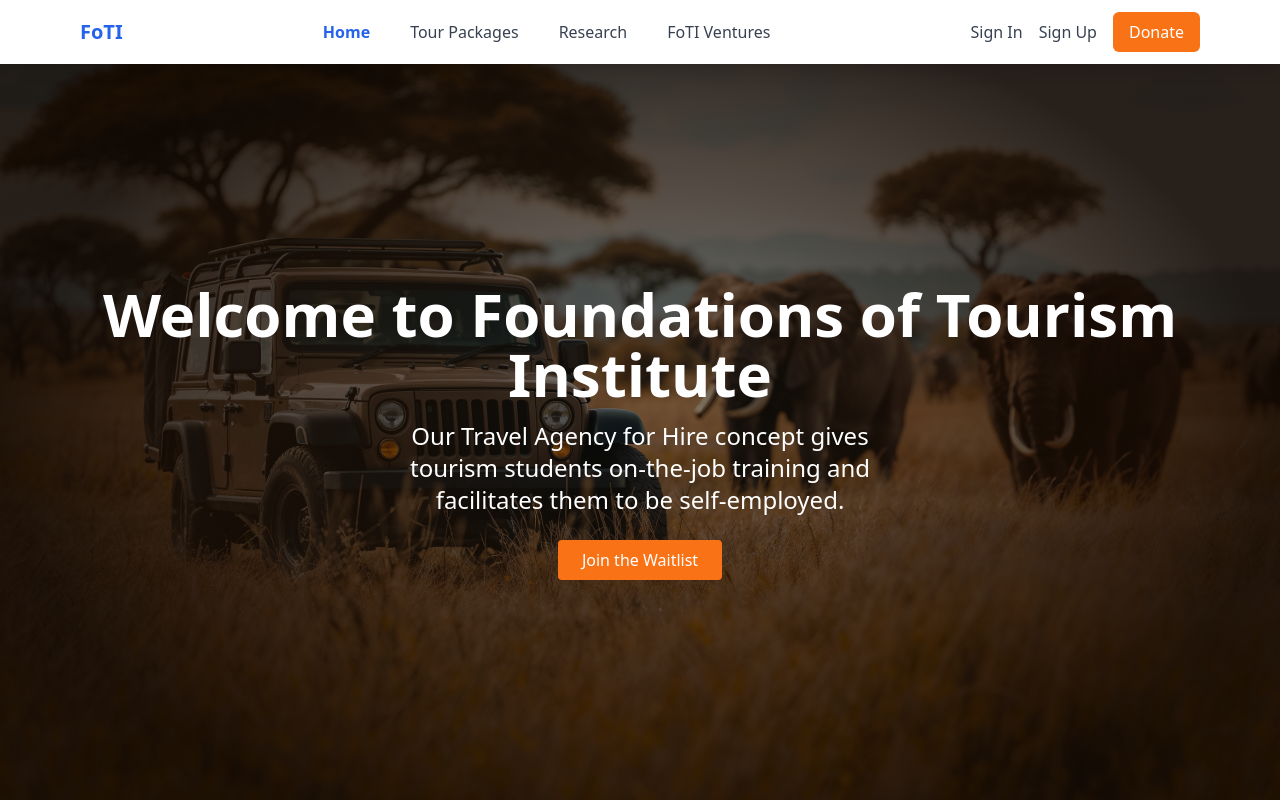
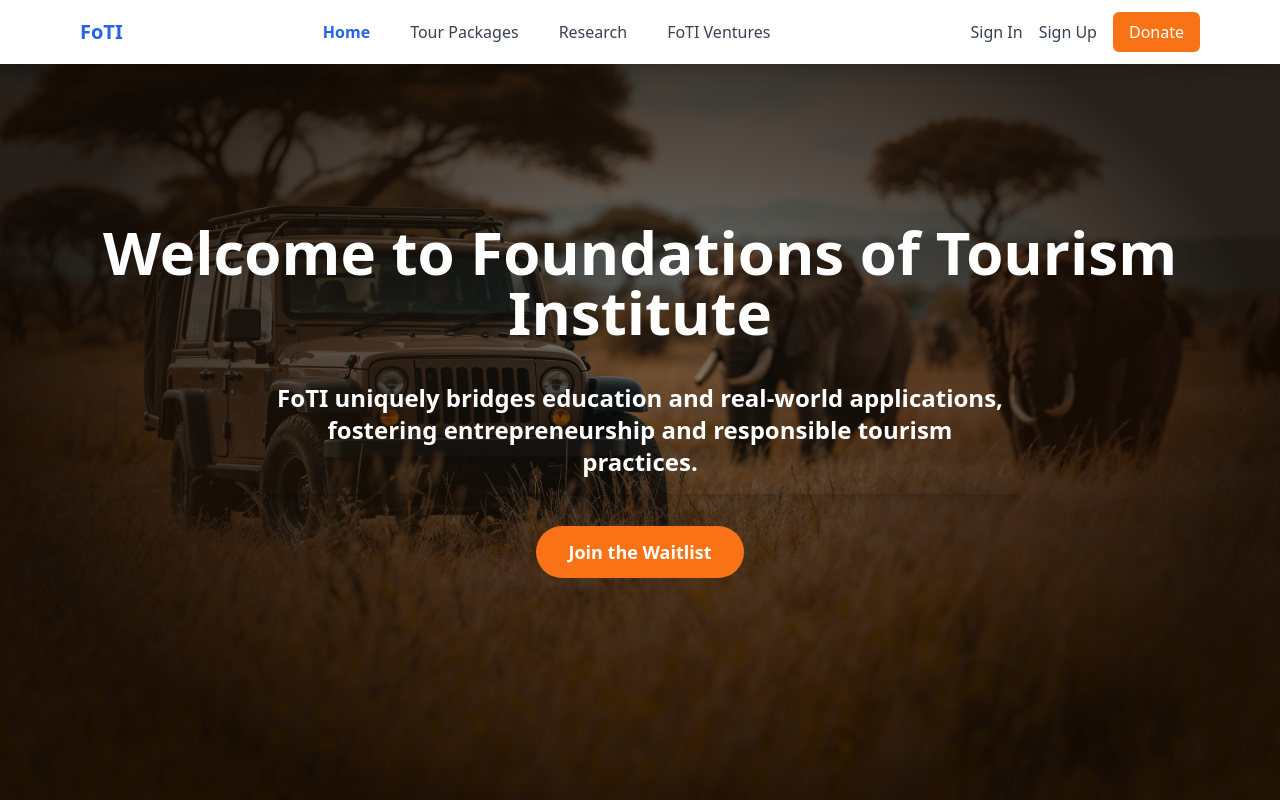
Before and after one commit to musaucrea/FOTI, a React (Vite) app in the folder foti-app/: page / in a window 1280 px wide. Shown: the top 800 px of the page. Built offline with nearby package versions, Linux system fonts and the light colour scheme.

Commit message:
added animation

```diff
--- a/foti-app/src/pages/Home.jsx
+++ b/foti-app/src/pages/Home.jsx
@@ -1,10 +1,10 @@
 // src/pages/Home.jsx
 import React, { useState, useEffect } from 'react';
 import { useNavigate } from 'react-router-dom';
+import { motion, AnimatePresence } from 'framer-motion';
 import AOS from 'aos';
-import 'aos/dist/aos.css';
+import 'aos/dist/aos.css'; // Import AOS styles
 import { FaFacebookF, FaTwitter, FaLinkedinIn, FaInstagram } from 'react-icons/fa';
-import { motion } from 'framer-motion';
 
 // Importing images
 import heroImage from '../assets/heroimage1.svg';
@@ -22,62 +22,60 @@ const Home = () => {
       once: true,
     });
   }, []);
+
   const messages = [
     'The Foundations of Tourism Institute (FoTI) is the only institute in the world that empowers students to lead the future of tourism through hands-on training, research-driven projects, and community collaboration.',
     'FoTI uniquely bridges education and real-world applications, fostering entrepreneurship and responsible tourism practices.',
     'Our Travel Agency for Hire concept gives tourism students on-the-job training and facilitates them to be self-employed.',
-    'Our programs include interactive workshops, field experiences, and collaborations with industry leaders.'
+    'Our core values are innovation,sustainability,collaboration, and excellence.'
   ];
   const [currentMessageIndex, setCurrentMessageIndex] = useState(0);
+
   useEffect(() => {
     const interval = setInterval(() => {
-      // Change to the next message, or go back to the first one if it's the last message
       setCurrentMessageIndex((prevIndex) => (prevIndex + 1) % messages.length);
-    }, 3000); // 3000 milliseconds = 3 seconds
+    }, 5000);
 
-    // Clean up the interval when the component is unmounted
     return () => clearInterval(interval);
   }, [messages.length]);
-  // Function to Navigate to Sign-Up Page
+
   const handleStartJourney = () => navigate('/SignUp');
 
   return (
     <div className="flex flex-col min-h-screen">
-      {/* Main Content */}
       <div className="flex-grow">
         {/* Hero Section */}
-        <motion.div
-          className="relative w-full h-screen mt-8 mx-0"
-          data-aos="fade-in"
-          initial={{ opacity: 0 }}
-          animate={{ opacity: 1 }}
-          transition={{ duration: 1 }}
-        >
-           <div className="text-center p-4 bg-blue-100 text-blue-900 rounded-lg shadow-md">
-      <p className="text-lg font-semibold">{messages[currentMessageIndex]}</p>
-    </div>
+        <div className="relative w-full h-screen">
           <img
             src={heroImage}
             alt="Tourism"
             className="absolute inset-0 w-full h-full object-cover z-0"
           />
-          <div className="absolute inset-0 flex flex-col items-center justify-center text-center bg-black bg-opacity-50 p-8">
-            <h1 className="text-3xl sm:text-4xl md:text-5xl lg:text-6xl font-bold text-white px-4">
+          <div className="absolute inset-0 flex flex-col items-center justify-center text-center bg-black bg-opacity-50 p-8 z-5">
+            <h1 className="text-3xl sm:text-4xl md:text-5xl lg:text-6xl font-bold text-white px-4 mb-6">
               Welcome to Foundations of Tourism Institute
             </h1>
-            <p className="mt-4 text-lg sm:text-xl md:text-2xl text-white px-6 max-w-xl">
-              Our Travel Agency for Hire concept gives tourism students on-the-job training and facilitates them to be self-employed.
-            </p>
+
+            {/* Transitioning text */}
+            <div className="h-32 flex items-center justify-center  bg-opacity-80 rounded-lg shadow-lg p-4 mx-auto max-w-3xl">
+              <p
+                key={currentMessageIndex}
+                className="text-lg sm:text-xl md:text-2xl text-white font-semibold leading-tight transition-all duration-500 ease-in-out"
+              >
+                {messages[currentMessageIndex]}
+              </p>
+            </div>
+
             <motion.button
               onClick={handleStartJourney}
-              className="mt-6 bg-[#F97316] text-white py-2 px-6 rounded transition duration-300"
+              className="mt-8 bg-[#F97316] text-white py-3 px-8 rounded-full text-lg font-semibold transition duration-300 hover:bg-[#E86305] focus:outline-none focus:ring-2 focus:ring-[#F97316] focus:ring-opacity-50"
               whileHover={{ scale: 1.05 }}
               whileTap={{ scale: 0.95 }}
             >
               Join the Waitlist
             </motion.button>
           </div>
-        </motion.div>
+        </div>
 
         {/* About Us Section */}
         <section id="about" className="mt-12 p-8" data-aos="fade-up">
```
